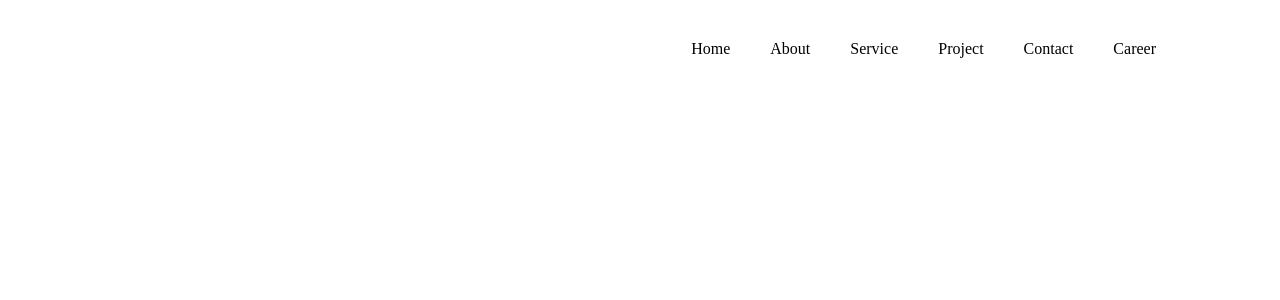
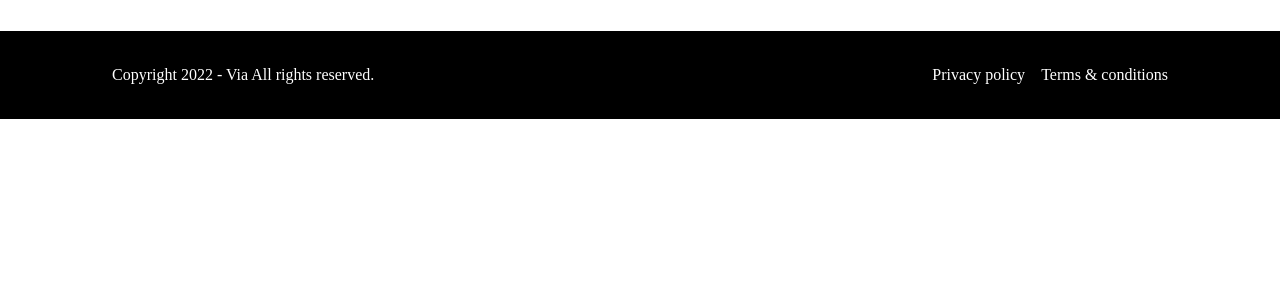
Before and after one commit to SujoyKrHaldar/Via-Pontium-Main, a Next.js app: page /projects in a window 1280 px wide. Shown: the top 300 px of the page. Built offline with nearby package versions, Linux system fonts and the light colour scheme.

Commit message:
footer added

```diff
--- a/components/layout/Footer.jsx
+++ b/components/layout/Footer.jsx
@@ -1,5 +1,28 @@
+import Link from "next/link";
+import Container from "./Container";
+
 function Footer() {
-  return <div></div>;
+  return (
+    <>
+      <footer className="z-50 bg-black py-8 text-white">
+        <Container className="flex items-center justify-between gap-4">
+          <p className="text-base">
+            Copyright {new Date().getFullYear()} - Via All rights reserved.
+          </p>
+
+          <div className="flex items-center justify-start gap-4">
+            <Link href="/privacy-policy">
+              <a className="">Privacy policy</a>
+            </Link>
+
+            <Link href="/terms-conditions">
+              <a className="">Terms & conditions</a>
+            </Link>
+          </div>
+        </Container>
+      </footer>
+    </>
+  );
 }
 
 export default Footer;
--- a/components/layout/Navbar.jsx
+++ b/components/layout/Navbar.jsx
@@ -49,7 +49,7 @@ function Navbar() {
 
   return (
     <>
-      <nav className="fixed inset-0 w-full h-fit py-4 z-50 bg-white">
+      <header className="fixed inset-0 w-full h-fit py-4 z-50 bg-white">
         <Container className="flex items-center justify-between gap-4">
           <Link href="/">
             <div className="w-[130px] h-[65px] cursor-pointer">
@@ -74,7 +74,7 @@ function Navbar() {
             {open ? <IoClose /> : <BiMenuAltRight />}
           </div>
         </Container>
-      </nav>
+      </header>
 
       {open && (
         <nav className="fixed inset-0 w-screen h-screen z-30 bg-white ">
--- /dev/null
+++ b/pages/privacy-policy.js
@@ -0,0 +1,20 @@
+import Head from "next/head";
+import Layout from "../components/layout/Layout";
+
+function privacyPolicy() {
+  return (
+    <>
+      <Head>
+        <title>Privacy policy - Via Pontium</title>
+        <meta name="description" content="" />
+        <link rel="icon" href="/favicon.ico" />
+      </Head>
+
+      <Layout>
+        <h1 className="h-screen py-28">Privacy policy</h1>
+      </Layout>
+    </>
+  );
+}
+
+export default privacyPolicy;
--- /dev/null
+++ b/pages/terms-conditions.js
@@ -0,0 +1,20 @@
+import Head from "next/head";
+import Layout from "../components/layout/Layout";
+
+function termsConditions() {
+  return (
+    <>
+      <Head>
+        <title>Terms conditions - Via Pontium</title>
+        <meta name="description" content="" />
+        <link rel="icon" href="/favicon.ico" />
+      </Head>
+
+      <Layout>
+        <h1 className="h-screen py-28">Terms conditions</h1>
+      </Layout>
+    </>
+  );
+}
+
+export default termsConditions;
```
